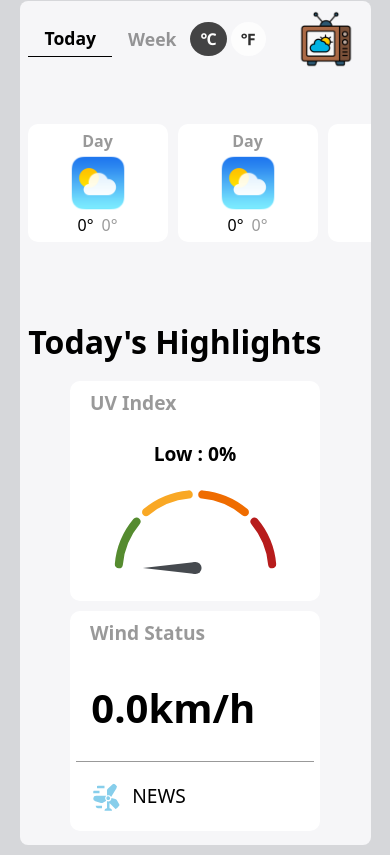
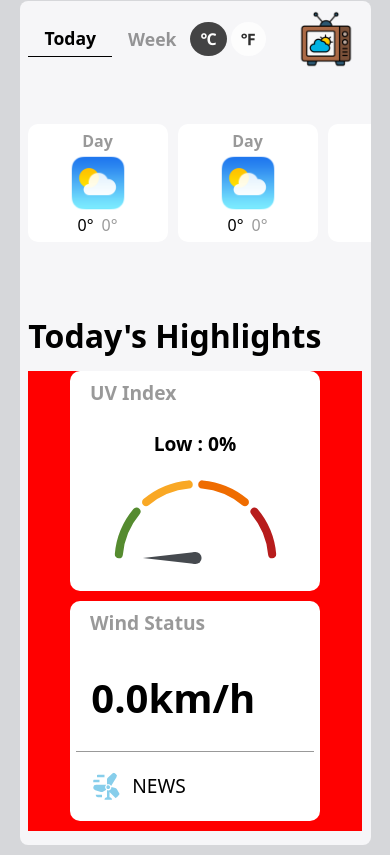
Before and after one commit to G-Sabareesh/WeatherApp, a React (Create React App) app: page / in a window 390 px wide. Shown: the part 863-1718 px from the top of the page. Built offline with nearby package versions, Linux system fonts and the light colour scheme.

Commit message:
Minor update and Responsive Testing

```diff
--- a/src/App.js
+++ b/src/App.js
@@ -6,9 +6,9 @@ import DataContext from "./Context/DataContext";
 function App() {
   const { resultData } = useContext(DataContext);
 
-  resultData.now && resultData.now == "day"
+  resultData.now && resultData.now === "day"
     ? document.querySelector("body").setAttribute("data-theme", "light")
-    : resultData.now == "night"
+    : resultData.now === "night"
     ? document.querySelector("body").setAttribute("data-theme", "dark")
     : document.querySelector("body").setAttribute("data-theme", "light");
 
--- a/src/CSS/main.css
+++ b/src/CSS/main.css
@@ -24,9 +24,10 @@
   .leftmain {
     width: 100% !important;
     height: 100vh !important;
+    border-radius: 8px !important;
   }
   .rightmain {
-    background-color: var( --background-right-container) !important;
+    background-color: var(--background-right-container) !important;
     width: 100% !important;
     height: 100vh !important;
     border-radius: 8px !important;
@@ -39,6 +40,9 @@
   .highlightscard {
     background-color: var(--right-card-highlight-card-color) !important;
   }
+  .highlights .section .cardStyle {
+    justify-content: center !important;
+  }
   .week .weekcard {
     background-color: var(--right-card-highlight-card-color) !important;
   }
--- a/src/Components/LeftSide/leftmain.css
+++ b/src/Components/LeftSide/leftmain.css
@@ -9,6 +9,8 @@
   width: 30%;
   border-top-left-radius: 10px;
   border-bottom-left-radius: 10px;
+  transition: background-color 2s ease-in-out;
+
 }
 
 /* CSS style for search button */
--- a/src/Components/RightSide/HighLightsCard.js
+++ b/src/Components/RightSide/HighLightsCard.js
@@ -14,7 +14,7 @@ const HighLightsCard = ({ title }) => {
   const { day } = useContext(DataContext);
 
   return (
-    <div className="highlightscard">
+    <div className="highlightscard ">
       <div className={day === 1 ? "cardTitle active" : "cardTitle"}>
         {title}
       </div>
--- a/src/Components/RightSide/Highlights.js
+++ b/src/Components/RightSide/Highlights.js
@@ -12,7 +12,7 @@ const Highlights = () => {
           <span>Today's Highlights</span>
         </div>
         <div className="cardPlace d-flex align-items-center justify-content-evenly">
-          <div className="cardStyle">
+          {/* <div className="cardStyle"> */}
           <HighLightsCard title={"UV Index"} />
           <HighLightsCard title={"Wind Status"} />
           <HighLightsCard title={"Sunrise & Sunset"} />
@@ -21,7 +21,7 @@ const Highlights = () => {
           <HighLightsCard title={"Humidity"} />
           <HighLightsCard title={"Visibility"} />
           <HighLightsCard title={"Air Quality"} />
-          </div>
+          {/* </div> */}
         </div>
       </div>
     </div>
--- a/src/Components/RightSide/rightmain.css
+++ b/src/Components/RightSide/rightmain.css
@@ -11,6 +11,7 @@
   width: 70%;
   border-top-right-radius: 10px;
   border-bottom-right-radius: 10px;
+  transition: background-color 2s ease-in-out;
 }
 
 /* CSS style for header */
@@ -110,7 +111,7 @@
 }
 
 .highlights .section {
-  /* background-color: red; */
+  /* background-color: red/; */
   display: flex;
   justify-content: center;
   align-items: center;
@@ -129,19 +130,23 @@
 }
 
 .highlights .section .cardPlace {
-  /* background-color: aqua; */
+  background-color: red;
   display: flex;
   align-items: center;
-  justify-content: center;
+  justify-content: start;
+  flex-wrap: wrap !important;
+  /* flex-direction: column; */
+  height: 100%;
   width: 100%;
-  height: 85%;
+  gap: 10px;
+  overflow: auto;
 }
 
 .highlights .section .cardStyle {
-  /* background-color: red; */
+  background-color: red;
   display: flex;
   align-items: center;
-  justify-content: space-evenly;
+  justify-content: start;
   flex-wrap: wrap !important;
   /* flex-direction: column; */
   height: 100%;
--- a/src/Context/DataContext.js
+++ b/src/Context/DataContext.js
@@ -76,7 +76,7 @@ export const DataProvider = ({ children }) => {
       const response = await fetch(apiUrl + city + `&key=${apikey}`);
       const result = await response.json();
       if (result.cod !== "404") {
-        console.log(result);
+        // console.log(result);
         setfetchResult(result);
       }
     } catch (e) {
```
Lines whose indentation alone changed are shown as unchanged.
